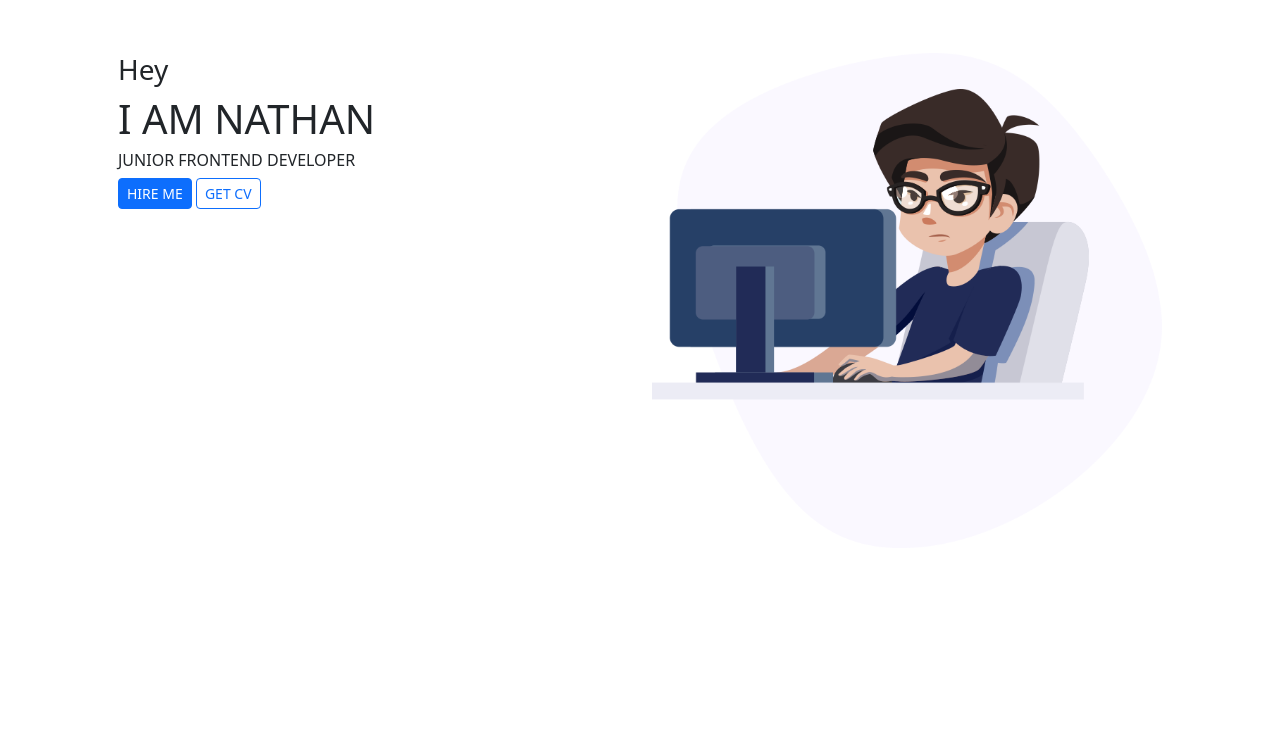
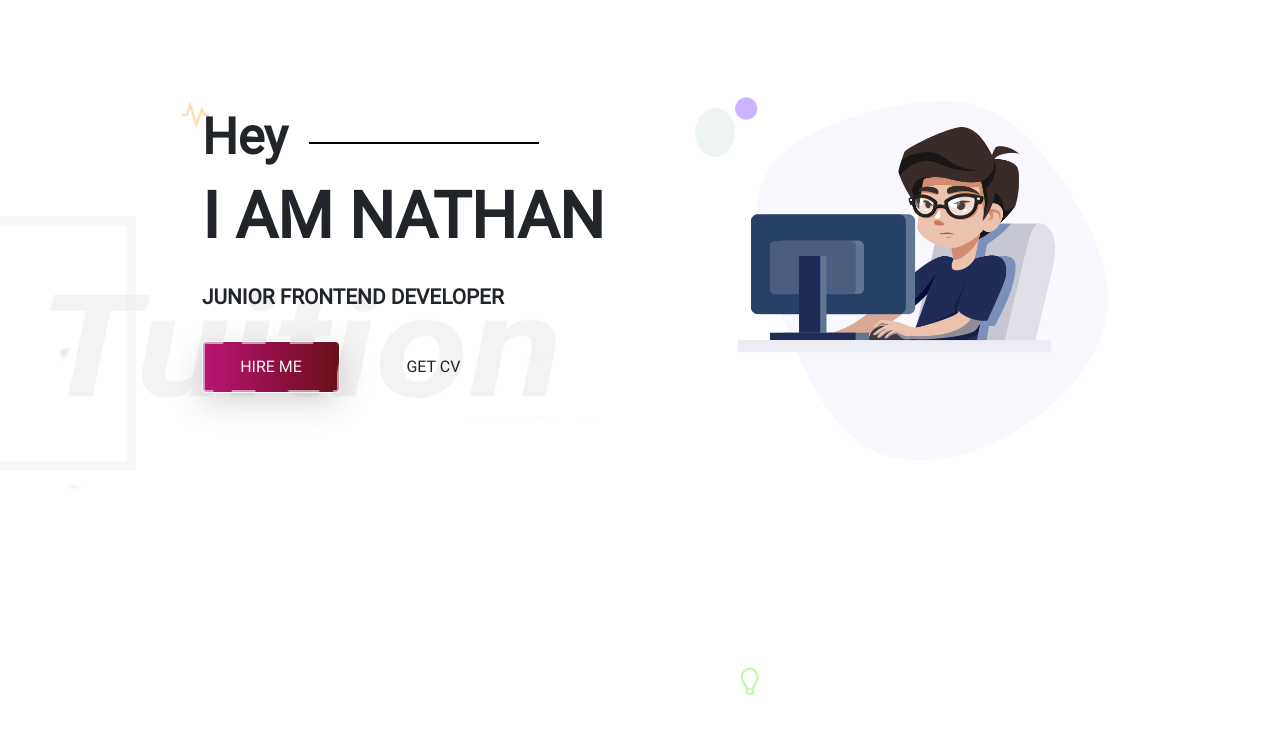
Before and after one commit to nathan-codes/PortolioSite-Bootstrap, a plain HTML site: page index.html in a window 1280 px wide. Shown: the part 83-816 px from the top of the page. Drawn offline with nearby package versions, Linux system fonts and the light colour scheme.

Commit message:
Banner Section 1.0

```diff
--- /dev/null
+++ b/css/partials/--global.css
@@ -0,0 +1,57 @@
+.title-text{
+    font-style: normal;
+    font-weight: bold;
+    font-size: 50px;
+    line-height: 72px;
+    font-family: var(--roboto);
+}
+
+
+
+
+.button{
+    padding: .8rem 2.2rem;
+    font-family: var(--roboto);
+    font-weight: 500;
+    font-size: 16px;
+    line-height: 20px;
+    position: relative;
+    border: 3px solid transparent;
+    border-radius: 4px;
+}
+
+
+.button.primary-button{
+    background: var(--gradient-color);
+    background-clip: padding-box;
+    color: whitesmoke;
+    transition: background .6s ease;
+    box-shadow: var(--box-shadow);
+}
+
+.button.primary-secondary{
+    background: whitesmoke;
+    background-clip: padding-box;
+    border: 1px solid red;
+    transition: background .6s ease;
+    box-shadow: var(--box-shadow);
+}
+
+
+.button.primary-button:hover{
+    background: whitesmoke;
+    background-clip: padding-box;
+    color: black;
+}
+
+
+.button.primary-button::after{
+    position: absolute;
+    top: -2px;left: -2px;
+    bottom: -2px;right: -2px;
+    background: var(--gradient-color);
+    content: '';
+    z-index: -1;
+    border-radius: 4px;
+
+}
--- a/css/partials/--variables.css
+++ b/css/partials/--variables.css
@@ -16,7 +16,7 @@ html,body{
     --title-color: #141313;
     --text-color:#777777;
     --border-color:#201f1f17;
-    --gradient-color:  linear-gradient(90deg,#B91372 0%, 6B0F1A 100%);
+    --gradient-color: linear-gradient(90deg,#B91372 0%, #6B0F1A 100%);
     --shadow-color: 0px 10px 30px rgba(118,85,255,0.3);
     --box-shadow: 0px 10px 30px rgba(57,56,61,0.205);
 
--- a/css/style.css
+++ b/css/style.css
@@ -3,6 +3,10 @@
 
 /* css variables */
 @import url(/css/partials/--variables.css);
+
+/* Include global css styles */
+@import url(/css/partials/--global.css);
+
 
 
 
@@ -35,13 +39,62 @@
 .mainHeader .mainMenu .navbar .nav-item .nav-link:hover{
     color: var(--primary-color);
 
-}
+}/* (End) Styles for  Main Navigation  */
 
-/* (End) Styles for  Main Navigation  */
+
+
 
 
 /* Herro Section Styles -Start */
+#hero {
+    height: 100vh;
+    background-image: url(/Images/BannerImage/home-banner.png);
+
+    background-repeat: no-repeat;
+    background-size: cover;
+}
+
+#hero .site-title{
+    padding-top: 5rem;
+    padding-left: 8rem;
+    font-weight: 500;
+}
+
+#hero .site-title h3::after{
+    content: "";
+    height: 2px;
+    width: 18vw;
+    background-color: black;
+    display: inline-block;
+    margin-left: 5%;
+    transform: translateY(-10px);
+}
+
+#hero .site-title h1{
+    font-size: 4rem;
+}
+
+#hero .site-title h4{
+    font-size: 1.3rem;
+}
+
+
+#hero img {
+    margin: 0 auto;
+    text-align: center;
+    width: 80%;
+    padding: 5rem 2rem;
+}
 
 
 
+.button.primary-button{
+    background: var(--gradient-color);
+    background-clip: padding-box;
+    color: whitesmoke;
+    transition: background .6s ease;
+    box-shadow: var(--box-shadow);
+}
+
+
 /* Herro Section Styles -End */
--- a/index.html
+++ b/index.html
@@ -76,22 +76,21 @@
 
     <!-- ========================= Start Hero Section ========================== -->
     <section id="hero">
-        <div class="container p-5">
+        <div class="container p-3">
 
             <div class="row ">
 
-                <div class="col-md">
+                <div class=" mx-auto col-lg-6 col-md-12 site-title">
 
-                        <h3>Hey</h3>
+                    <h3 class="title-text">Hey</h3>
+                    <h1 class="title-text">I AM NATHAN</h1>
+                    <h4 class="title-text">JUNIOR FRONTEND DEVELOPER</h4>
 
-                    <h1>I AM NATHAN</h1>
-                    <h3 class="fs-6">JUNIOR FRONTEND DEVELOPER</h3>
-
-                    <button type="button" class="btn btn-primary btn-sm">HIRE ME</button>
-                    <button type="button" class="btn btn-outline-primary btn-sm">GET CV</button>
+                    <button type="button" class="btn button primary-button me-4">HIRE ME</button>
+                    <button type="button" class="btn button secondary-button ">GET CV</button>
                 </div>
 
-                <div class="col-md"><img src="/Images/BannerImage/banner-image.png" class="img-fluid" alt=""></div>
+                <div class="col-lg-6 col-md-12 mx-auto text-center"><img src="/Images/BannerImage/banner-image.png" class="img-fluid banner-img" alt=""></div>
             </div>
 
 
```
Also changed, not shown: Images/BannerImage/backgroundBanner.jpg (added), Images/BannerImage/home-banner.png (added).
